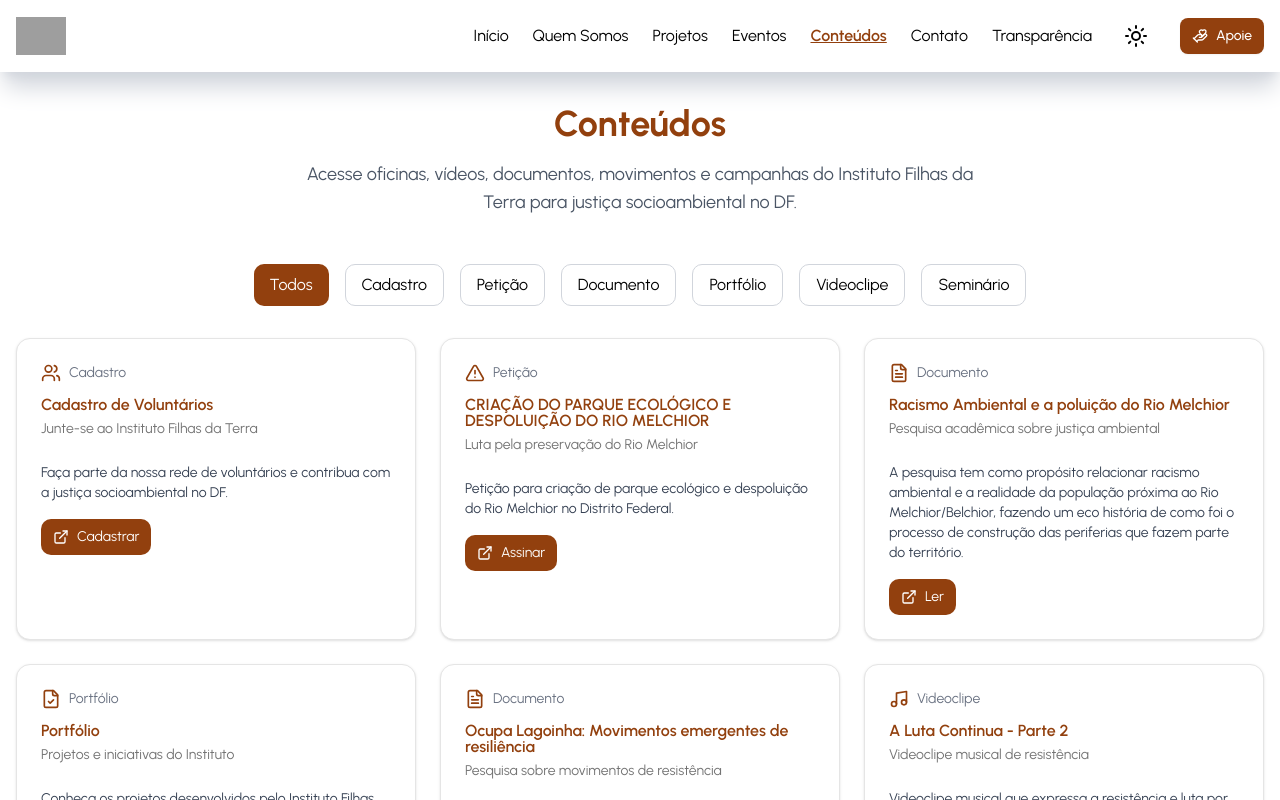
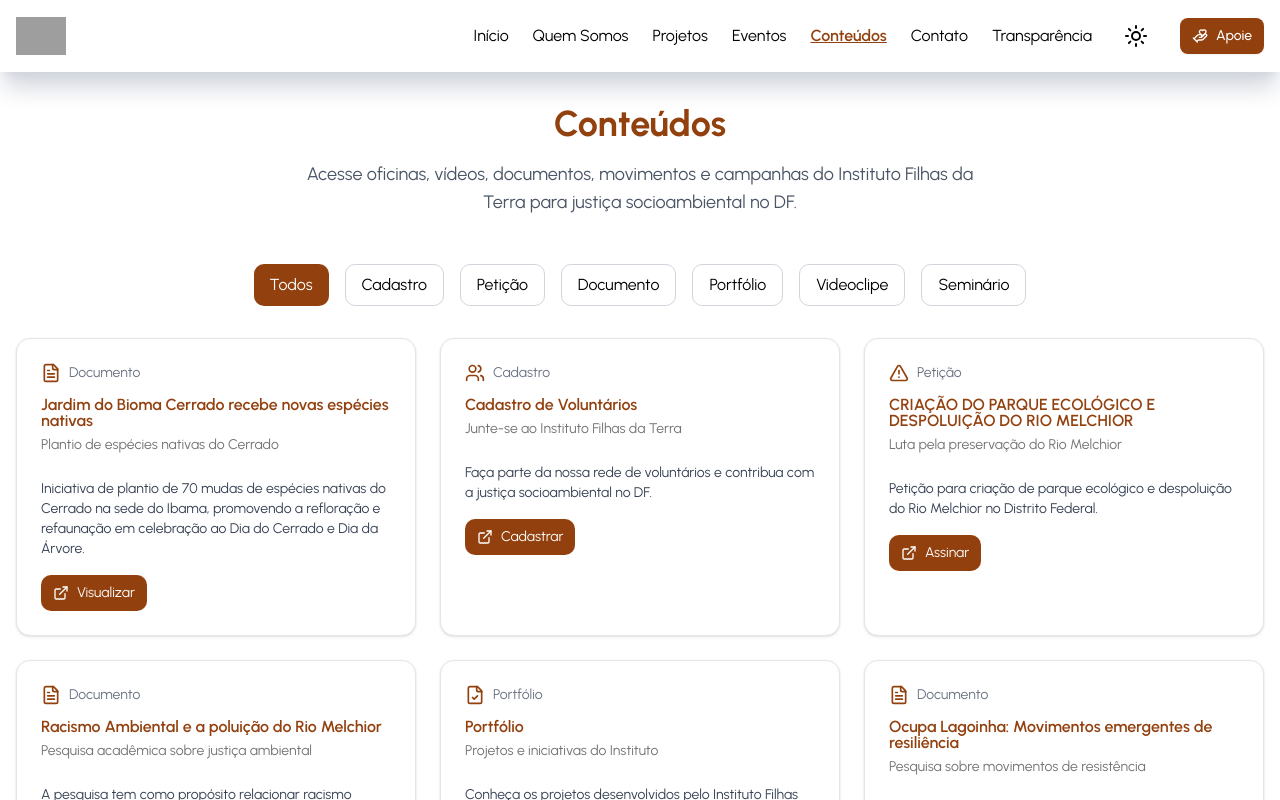
Before and after one commit to Filhas-da-Terra/website, a Next.js app: page /conteudos in a window 1280 px wide. Shown: the top 800 px of the page. Built offline with nearby package versions, Linux system fonts and the light colour scheme; grey boxes are pictures that could not be loaded; what tailwindcss-animated would draw is missing.

Commit message:
feat: add new content

```diff
--- a/src/app/conteudos/page.tsx
+++ b/src/app/conteudos/page.tsx
@@ -22,6 +22,17 @@ export default function ConteudosPage() {
   const [activeFilter, setActiveFilter] = useState('Todos')
 
   const contentItems = [
+    {
+      id: 9,
+      title: 'Jardim do Bioma Cerrado recebe novas espécies nativas',
+      description: 'Plantio de espécies nativas do Cerrado',
+      content:
+        'Iniciativa de plantio de 70 mudas de espécies nativas do Cerrado na sede do Ibama, promovendo a refloração e refaunação em celebração ao Dia do Cerrado e Dia da Árvore.',
+      category: 'Documento',
+      icon: FileText,
+      link: '/novas-especies.pdf',
+      linkText: 'Visualizar',
+    },
     {
       id: 1,
       title: 'Cadastro de Voluntários',
@@ -144,7 +155,7 @@ export default function ConteudosPage() {
           <button
             key={category}
             onClick={() => setActiveFilter(category)}
-            className={`px-4 py-2 rounded-lg transition-colors ${
+            className={`px-4 py-2 rounded-lg cursor-pointer transition-colors ${
               activeFilter === category
                 ? 'bg-[#92400e] text-white hover:bg-[#78350f]'
                 : 'border border-gray-300 dark:border-gray-600 hover:bg-gray-50 dark:hover:bg-gray-800'
@@ -197,7 +208,7 @@ export default function ConteudosPage() {
       </div>
 
       {/* Seção de Newsletter */}
-      <div className='mt-16'>
+      {/* <div className='mt-16'>
         <div className='bg-gray-50 dark:bg-gray-800 rounded-lg p-8 text-center'>
           <h2 className='text-2xl font-bold text-[#92400e] dark:text-orange-400 mb-4'>
             Receba Novos Conteúdos
@@ -217,7 +228,7 @@ export default function ConteudosPage() {
             </button>
           </div>
         </div>
-      </div>
+      </div> */}
     </div>
   )
 }
```
Also changed, not shown: src/app/estatuto/page.tsx (line endings or trailing spaces), src/app/eventos/feira-sementes/page.tsx (line endings or trailing spaces), src/app/eventos/mutirao-lagoinha/page.tsx (line endings or trailing spaces), src/components/ui/event-calendar.tsx (line endings or trailing spaces), src/components/ui/logo.tsx (line endings or trailing spaces), 1 other file (tests, documents, lock files or other folders).
